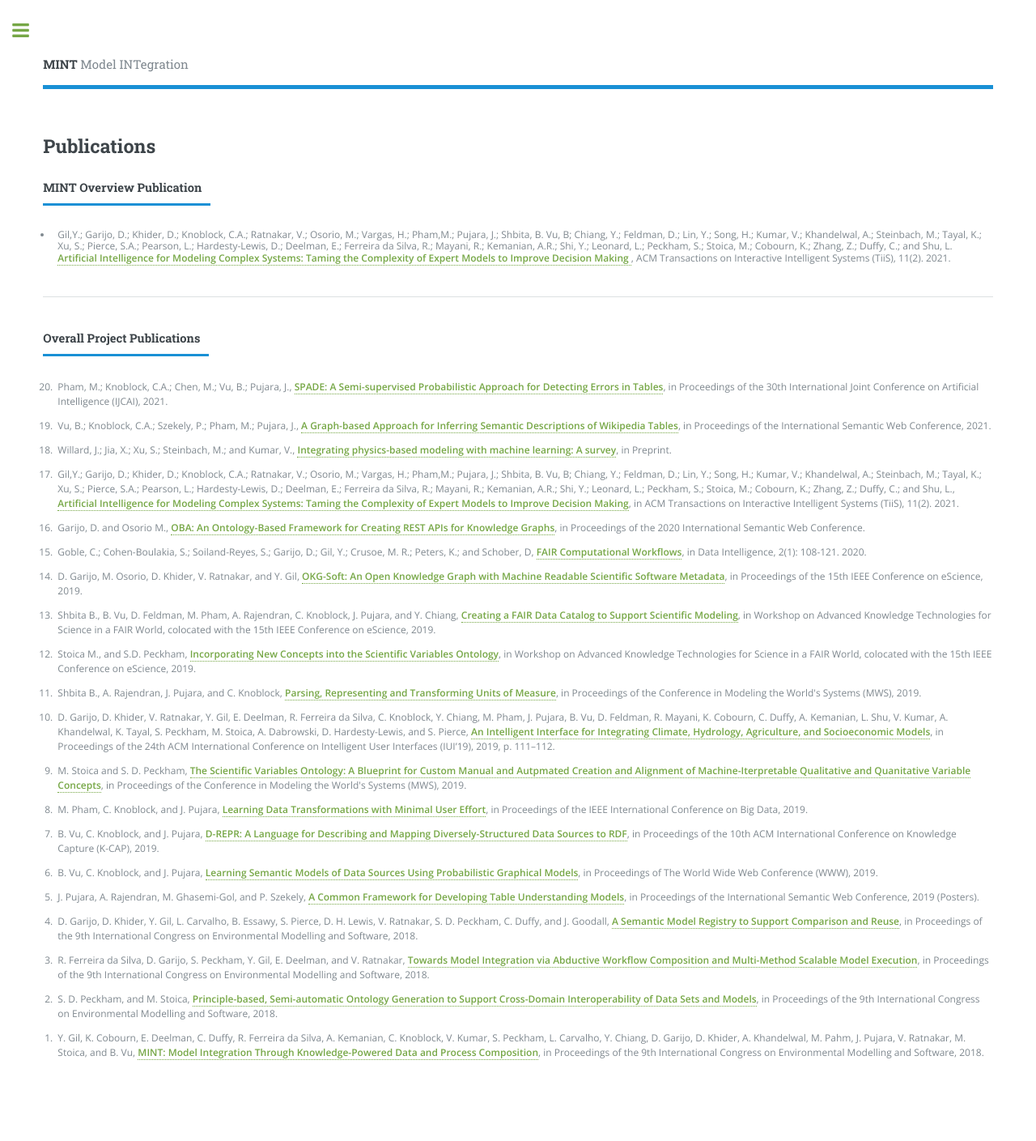
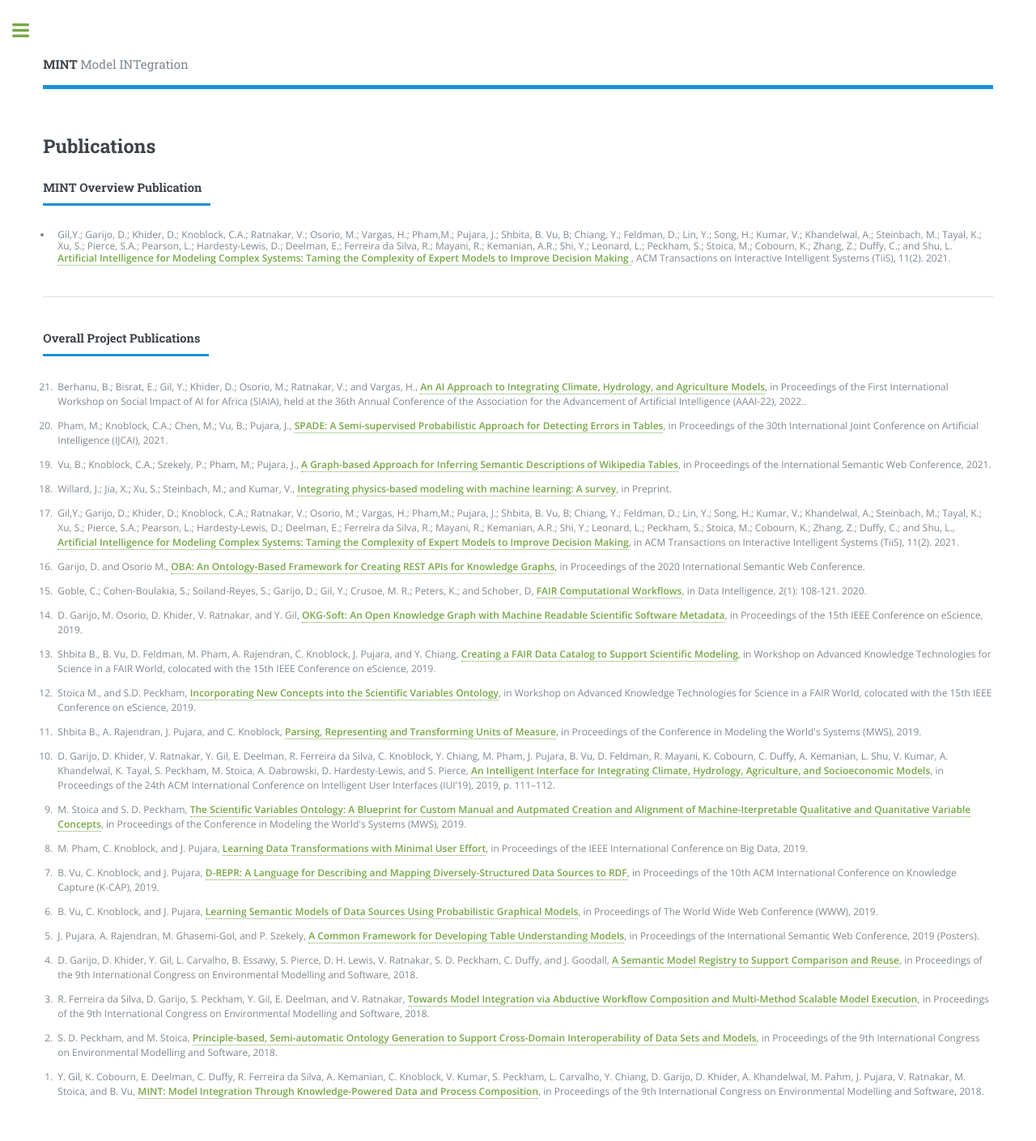
Before and after one commit to KnowledgeCaptureAndDiscovery/MINT, a Jekyll site: the page built from publications.html, in a window 1280 px wide. Shown: the whole page at 81% size. Built offline with Jekyll 4.4.1, drawn with Linux system fonts in a browser that asks for light colours; before the commit the page ends 1361 px from its top, so only the background shows below that.

Commit message:
Updating publications

```diff
--- a/_data/publications.yml
+++ b/_data/publications.yml
@@ -3,6 +3,11 @@
 #  authors: ""
 #  link: ""
 #  description: ""
+
+- title: "An AI Approach to Integrating Climate, Hydrology, and Agriculture Models"
+  authors: "Berhanu, B.; Bisrat, E.; Gil, Y.; Khider, D.; Osorio, M.; Ratnakar, V.; and Vargas, H."
+  link: "http://www.isi.edu/~gil/papers/berhanu-etal-siaia-2022.pdf"
+  description: "Proceedings of the First International Workshop on Social Impact of AI for Africa (SIAIA), held at the 36th Annual Conference of the Association for the Advancement of Artificial Intelligence (AAAI-22), 2022."
 
 - title: "SPADE: A Semi-supervised Probabilistic Approach for Detecting Errors in Tables"
   authors: "Pham, M.; Knoblock, C.A.; Chen, M.; Vu, B.; Pujara, J."
```
